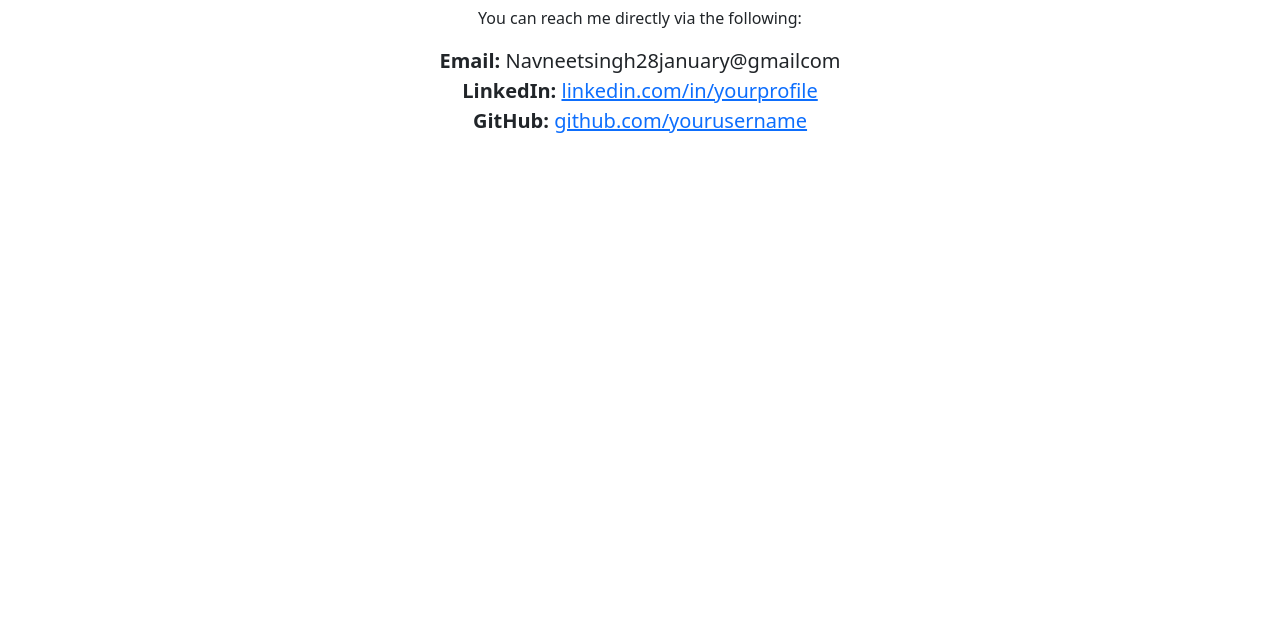
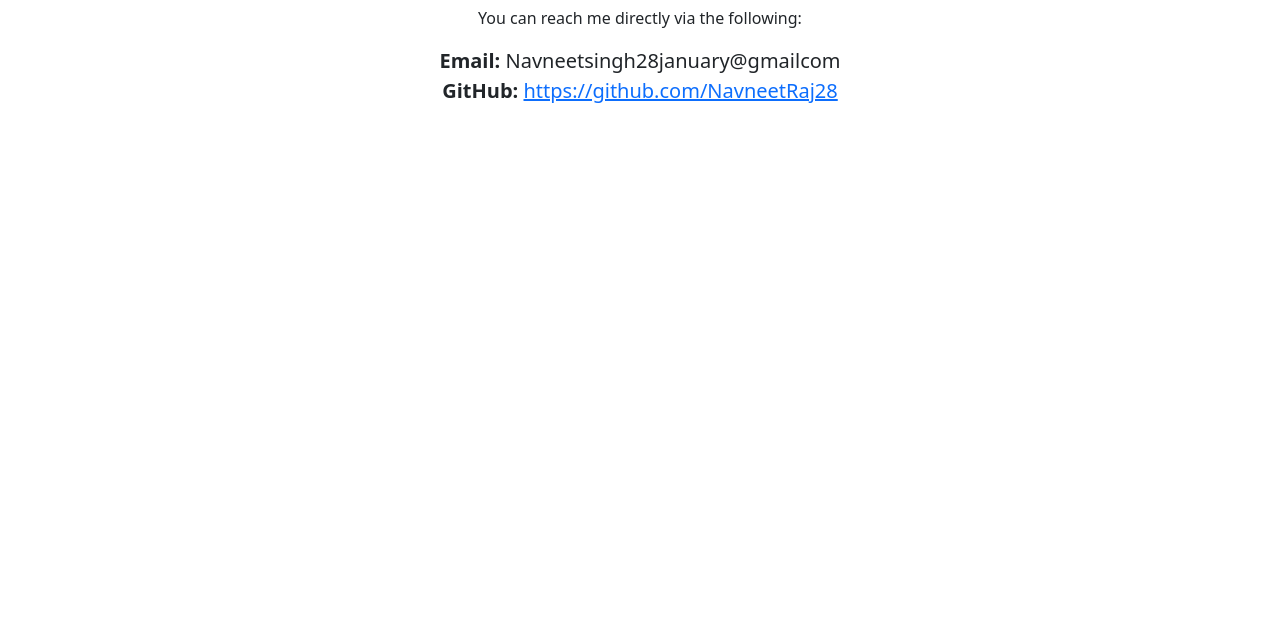
Before and after one commit to NavneetRaj28/my-portfolio, a plain HTML site: page contact.html in a window 1280 px wide. Shown: the part 160-800 px from the top of the page. Drawn offline with nearby package versions, Linux system fonts and the light colour scheme.

Commit message:
Update contact.html
My firts commit

```diff
--- a/contact.html
+++ b/contact.html
@@ -3,7 +3,7 @@
 <head>
   <meta charset="UTF-8">
   <meta name="viewport" content="width=device-width, initial-scale=1">
-  <title>Contact - Your Name</title>
+  <title>Contact - Navneet Raj</title>
   <link href="https://cdn.jsdelivr.net/npm/bootstrap@5.3.0/dist/css/bootstrap.min.css" rel="stylesheet">
   <link rel="stylesheet" href="style.css">
 </head>
@@ -34,8 +34,8 @@
       <ul class="list-unstyled fs-5">
         <li><strong>Email:</strong> Navneetsingh28january@gmailcom</li>
         <!-- <li><strong>Phone:</strong> +91-XXXXXXXXXX</li> -->
-        <li><strong>LinkedIn:</strong> <a href="#" target="_blank">linkedin.com/in/yourprofile</a></li>
-        <li><strong>GitHub:</strong> <a href="#" target="_blank">github.com/yourusername</a></li>
+<!--         <li><strong>LinkedIn:</strong> <a href="#" target="_blank">linkedin.com/in/yourprofile</a></li> -->
+        <li><strong>GitHub:</strong> <a href="#" target="_blank">https://github.com/NavneetRaj28</a></li>
       </ul>
     </div>
   </section>
```
